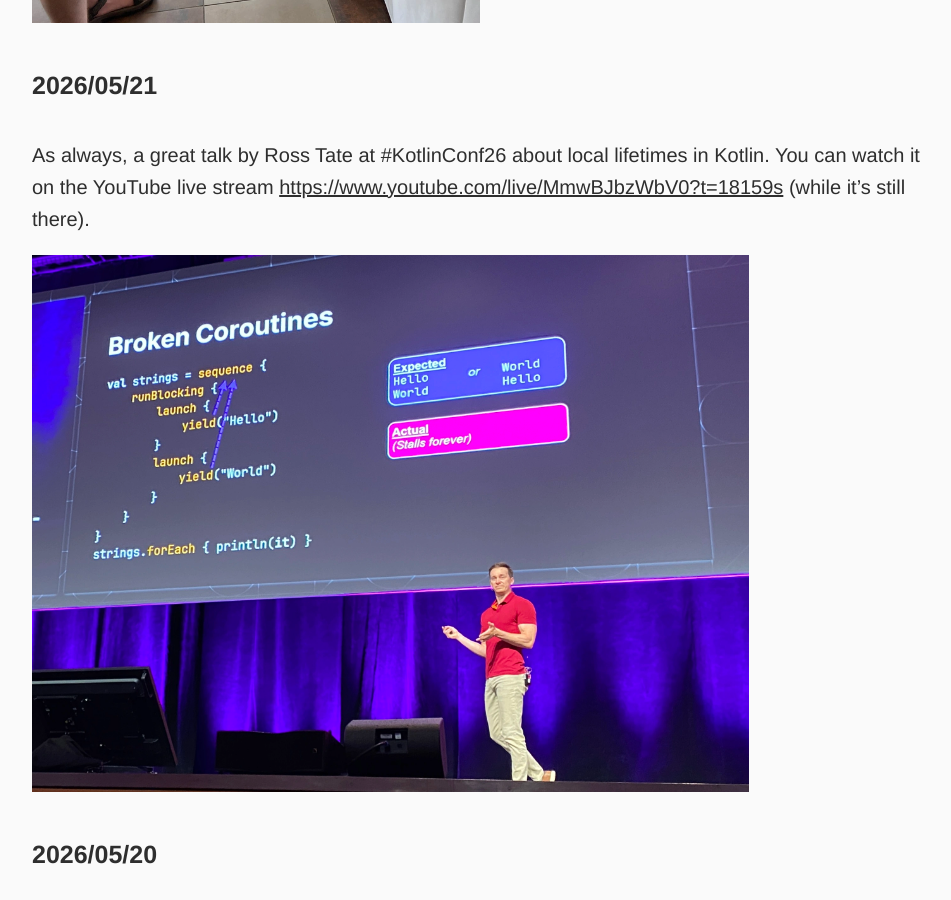
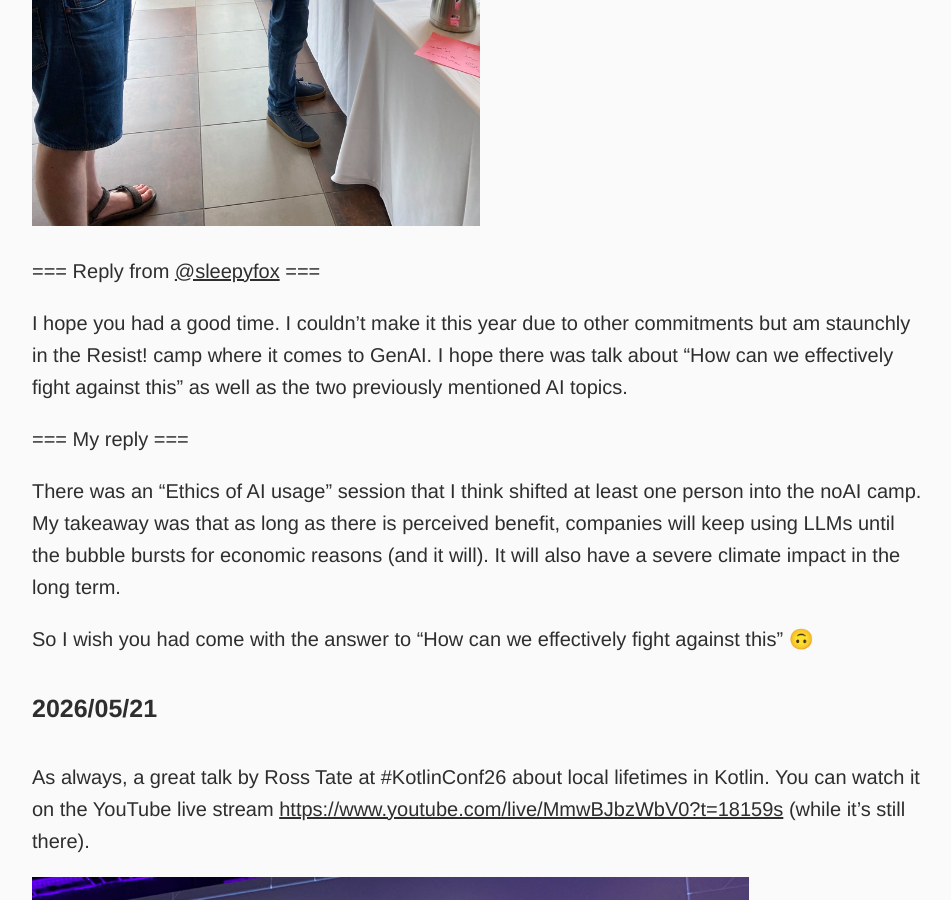
Before and after one commit to dkandalov/dkandalov.github.io, a Jekyll site: the page built from micro-blog.md, in a window 1280 px wide and 900 px high, scrolled down 928 px. Shown: the whole window, without its empty margins (160-1111 px from the left). Built offline with Jekyll 4.4.1, drawn with Linux system fonts in a browser that asks for light colours; some of the changed text lies outside the part shown.

Commit message:
updated micro-blog

```diff
--- a/micro-blog.md
+++ b/micro-blog.md
@@ -3,6 +3,9 @@ layout: post
 permalink: /micro-blog/
 ---
 
+#### 2026/06/25
+My current faviourite resource for augmented coding is <https://lexler.github.io/augmented-coding-patterns>. So you don't just shout at Copilot to make you a sandwich (well, probably don't use Copilot in the first place).
+
 #### 2026/06/24
 Last week I was at the [SoCraTes UK](https://socratesuk.org) conference for the first time in a few years. Classic immersive and expect the unexpected experience. An interesting dichotomy between "how to use AI" and "AI will kill us" discussions ("AI" meaning LLMs).
 
@@ -10,6 +13,16 @@ And if I had to choose just one photo, it would be [Raimo](https://hachyderm.io/
 
 <img src="../assets/images/micro-blog/2026-06-24.webp" width="50%" height="50%"/>
 
+=== Reply from [@sleepyfox](https://mastodon.social/@sleepyfox@hachyderm.io) ===
+
+I hope you had a good time. I couldn't make it this year due to other commitments but am staunchly in the Resist! camp where it comes to GenAI.
+I hope there was talk about "How can we effectively fight against this" as well as the two previously mentioned AI topics.
+
+=== My reply ===
+
+There was an "Ethics of AI usage" session that I think shifted at least one person into the noAI camp. My takeaway was that as long as there is perceived benefit, companies will keep using LLMs until the bubble bursts for economic reasons (and it will). It will also have a severe climate impact in the long term.
+
+So I wish you had come with the answer to "How can we effectively fight against this" 🙃
 
 #### 2026/05/21
 As always, a great talk by Ross Tate at #KotlinConf26 about local lifetimes in Kotlin. You can watch it on the YouTube live stream <https://www.youtube.com/live/MmwBJbzWbV0?t=18159s> (while it's still there).
```
